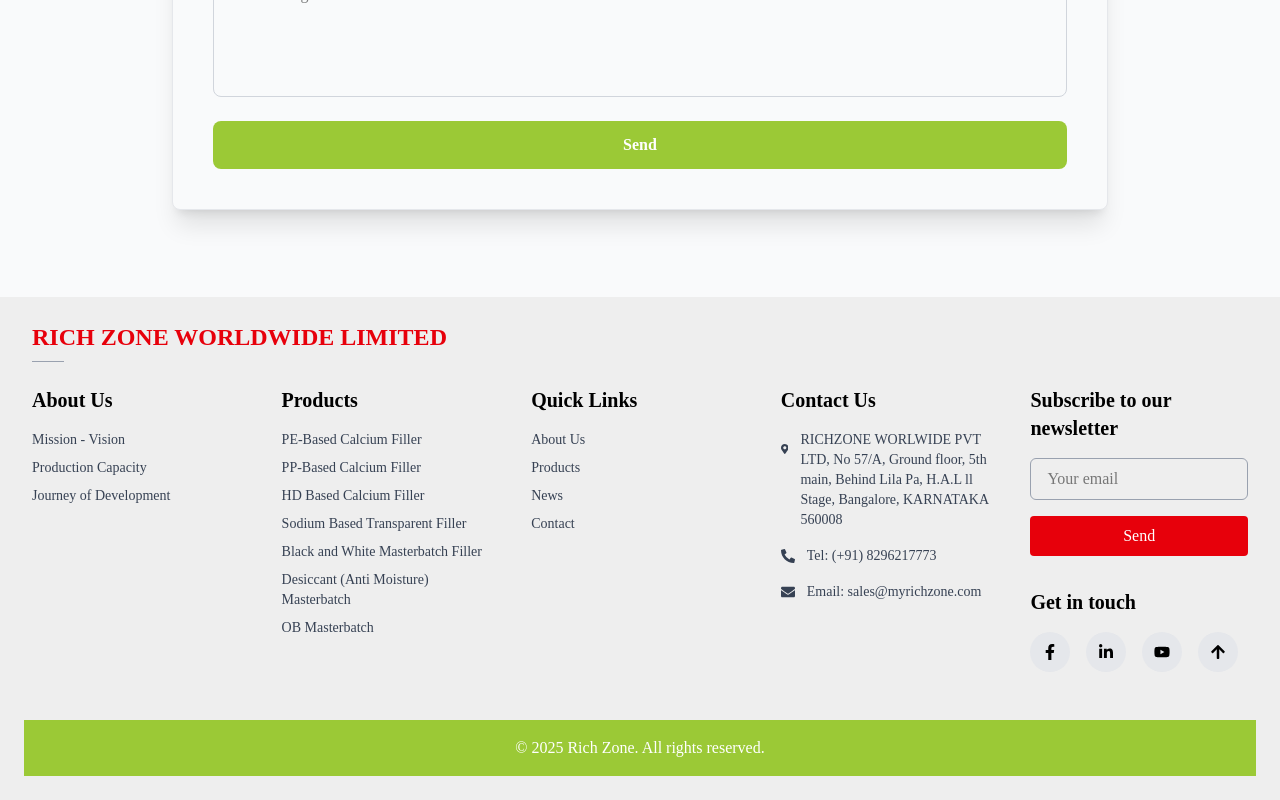
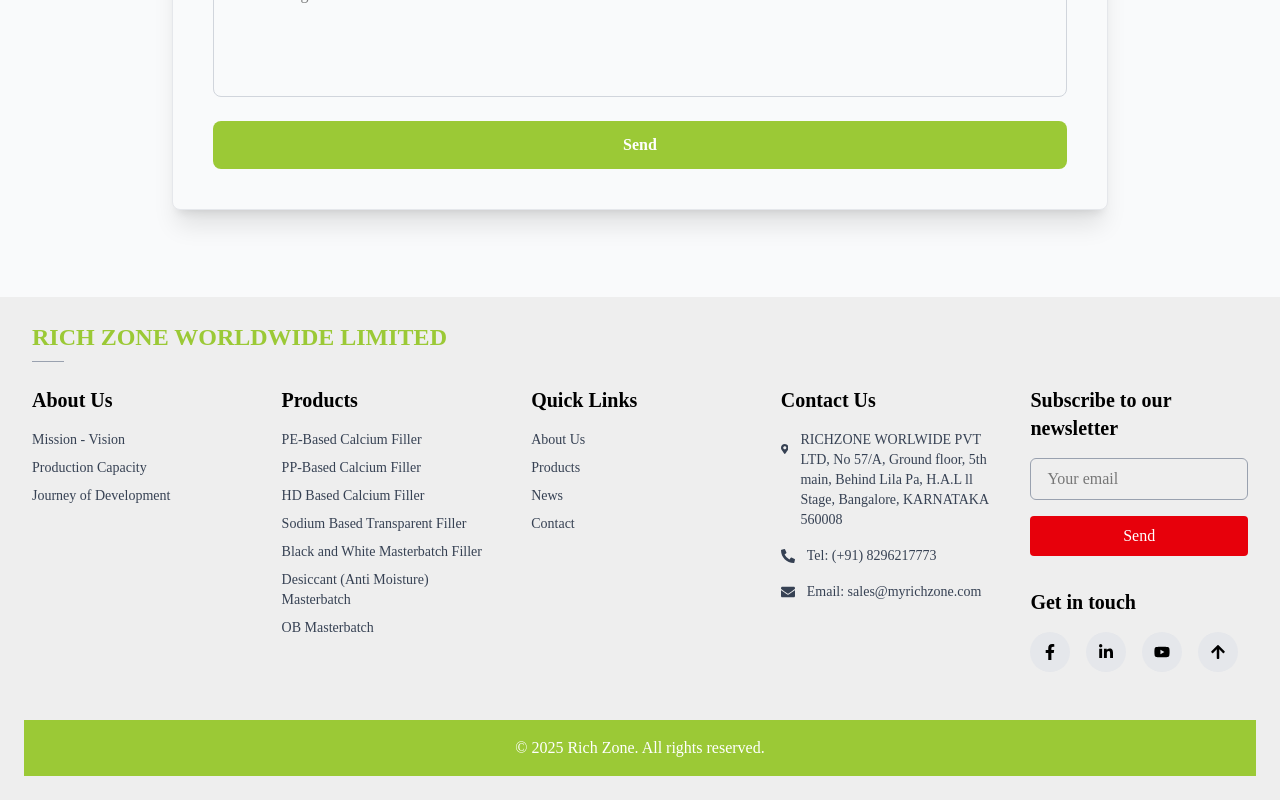
Before and after one commit to atmesh-pandey/Rich-Zone, a React (Vite) app: page / in a window 1280 px wide. Shown: the part 6954-7754 px from the top of the page. Built offline with nearby package versions, Linux system fonts and the light colour scheme; a web font is replaced by a local one.

Commit message:
text color

```diff
--- a/src/components/Footer.jsx
+++ b/src/components/Footer.jsx
@@ -14,7 +14,7 @@
     <footer className="text-black py-6 px-6 w-full bg-[#eee]">
       {/* Company Name + Divider */}
       <div className="mb-6 px-2">
-        <h1 className="text-2xl font-bold uppercase text-red-600">
+        <h1 className="text-2xl font-bold uppercase text-[color:#9BC936]">
           Rich Zone WorldWide Limited
         </h1>
         <hr className="mt-2 border-gray-400 w-8" />
```
